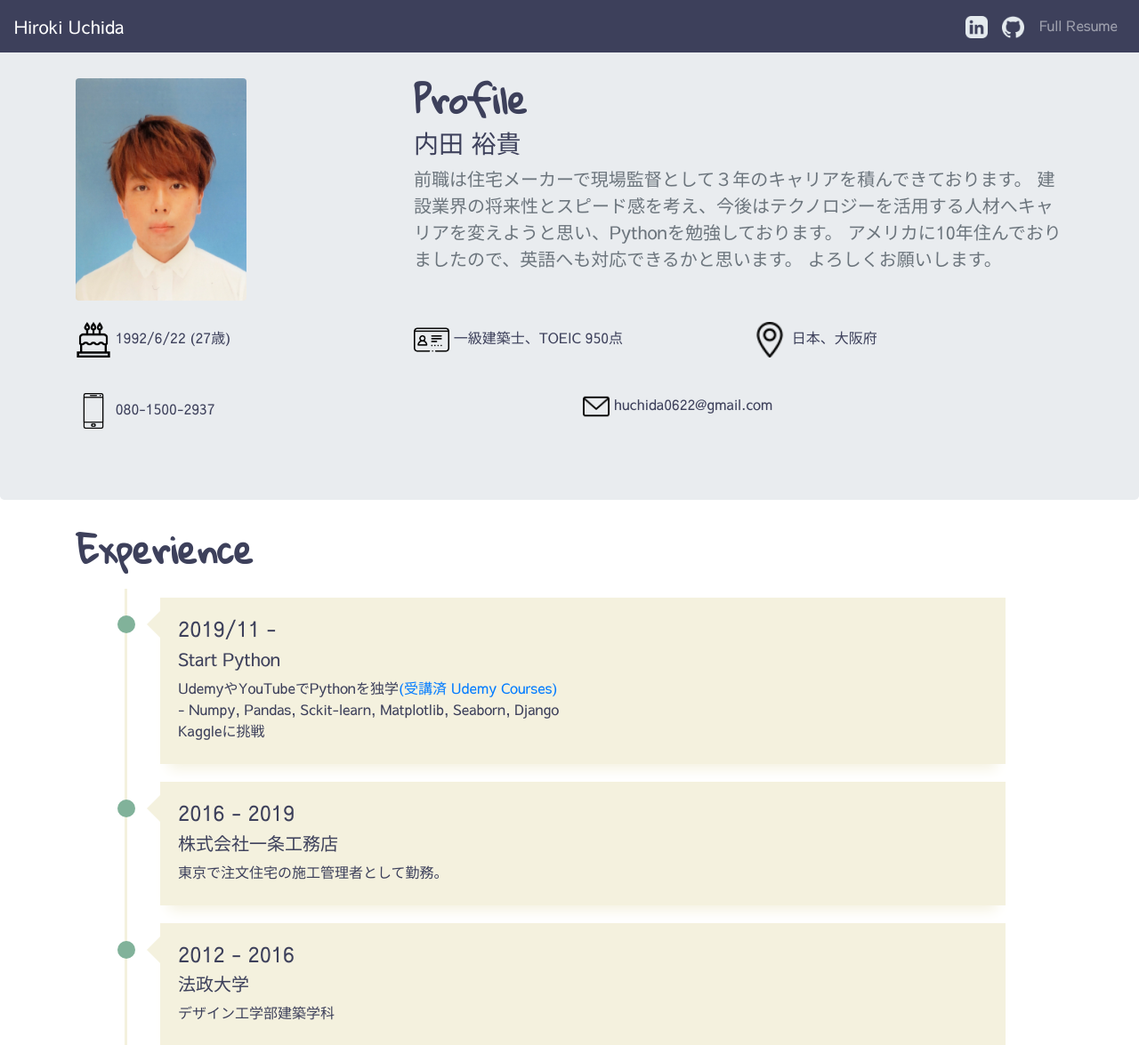
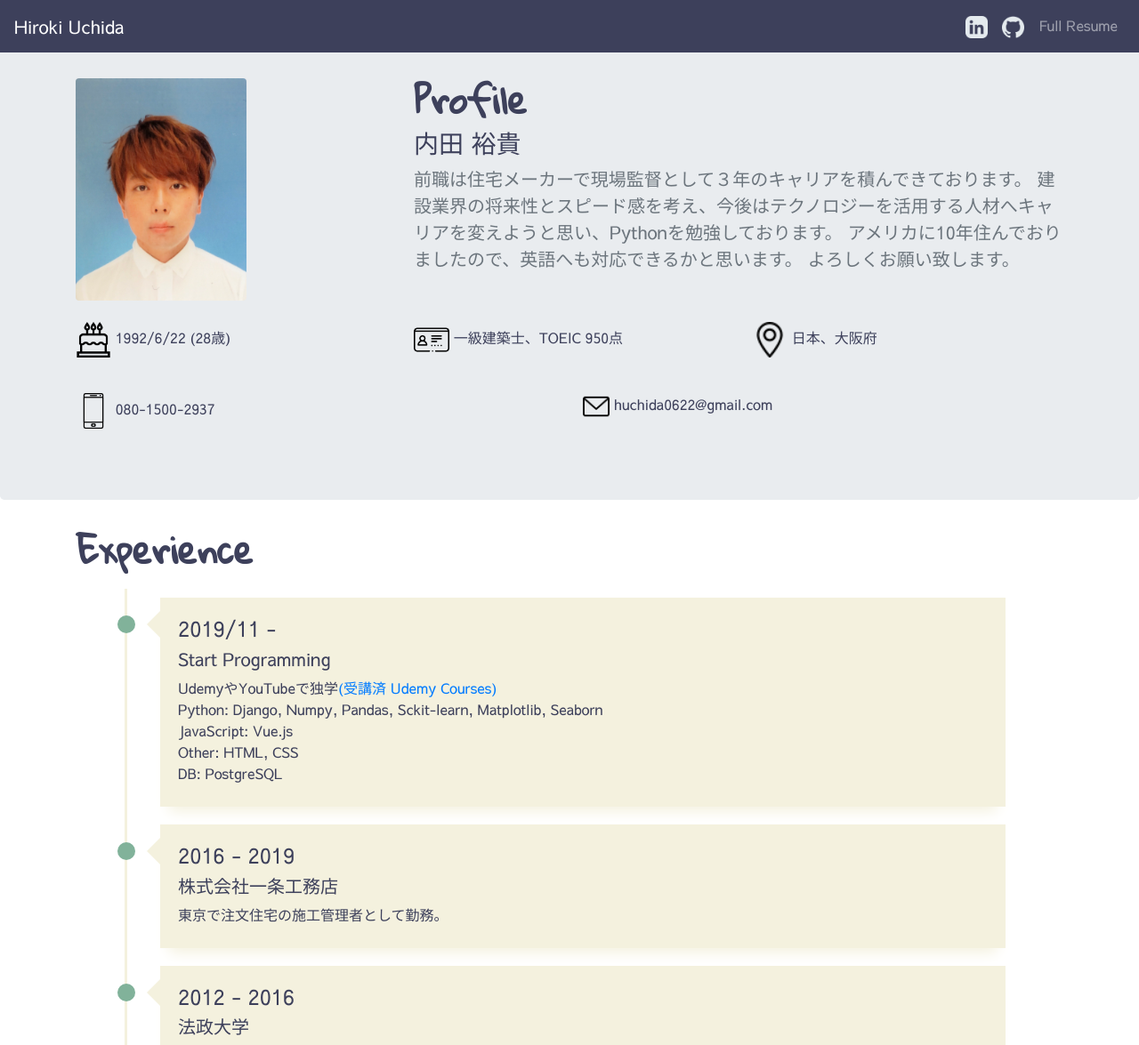
Before and after one commit to Hir0kii/port_project, a Django app: page / in a window 1280 px wide. Shown: the top 1175 px of the page at 89% size. Run offline with Django 3.2, Linux system fonts and the light colour scheme; data that the repository does not hold is empty; some libraries are stand-ins or nearby versions.

Commit message:
update resume

```diff
--- a/jobs/templates/jobs/home.html
+++ b/jobs/templates/jobs/home.html
@@ -17,7 +17,7 @@
 
       <div class="row mt-4">
         <div class="col">
-          <p><img src="{% static "jobs/logos/birthday.png" %}" height="40" alt="birthday"> 1992/6/22 (27歳)</p>
+          <p><img src="{% static "jobs/logos/birthday.png" %}" height="40" alt="birthday"> 1992/6/22 (28歳)</p>
         </div>
         <div class="col">
           <p><img src="{% static "jobs/logos/license.png" %}" height="40" alt="license"> 一級建築士、TOEIC 950点</p>
--- a/jobs/templates/jobs/profile.html
+++ b/jobs/templates/jobs/profile.html
@@ -4,5 +4,5 @@
   前職は住宅メーカーで現場監督として３年のキャリアを積んできております。
 建設業界の将来性とスピード感を考え、今後はテクノロジーを活用する人材へキャリアを変えようと思い、Pythonを勉強しております。
 アメリカに10年住んでおりましたので、英語へも対応できるかと思います。
-よろしくお願いします。
+よろしくお願い致します。
 </p>
--- a/jobs/templates/jobs/resume.html
+++ b/jobs/templates/jobs/resume.html
@@ -68,10 +68,12 @@
     <li>
       <div>
         <h4>2019/11 - </h4>
-        <h5>Start Python</h5>
-        <p>UdemyやYouTubeでPythonを独学<a href="https://www.udemy.com/user/hiroki-118/">(受講済 Udemy Courses)</a><br>
-          - Numpy, Pandas, Sckit-learn, Matplotlib, Seaborn, Django<br>
-          Kaggleに挑戦</p>
+        <h5>Start Programming</h5>
+        <p>UdemyやYouTubeで独学<a href="https://www.udemy.com/user/hiroki-118/">(受講済 Udemy Courses)</a><br>
+          Python: Django, Numpy, Pandas, Sckit-learn, Matplotlib, Seaborn<br>
+          JavaScript: Vue.js<br>
+          Other: HTML, CSS<br>
+          DB: PostgreSQL
       </div>
     </li>
     <li>
```
Also changed, not shown: 1 other file.
